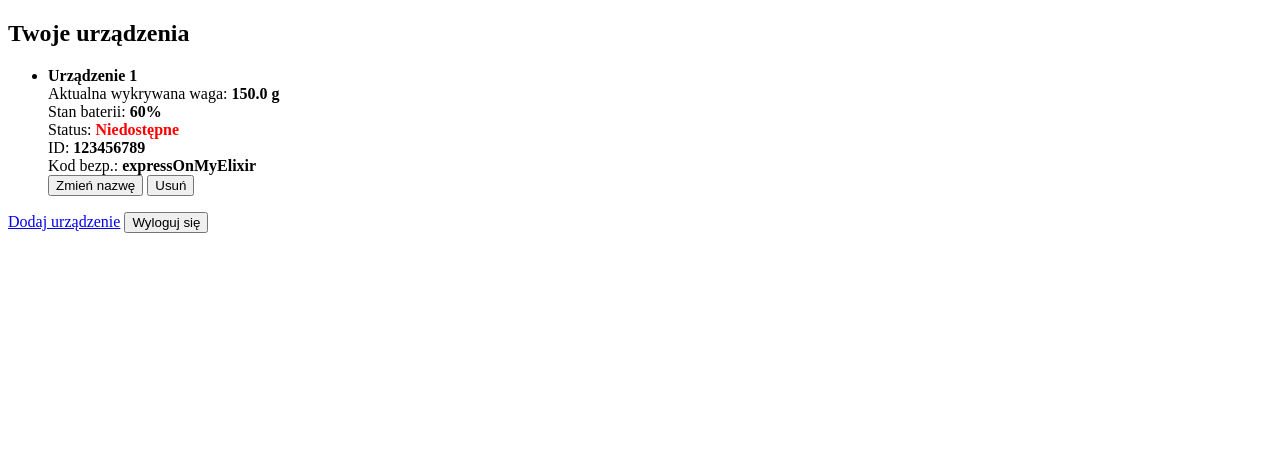
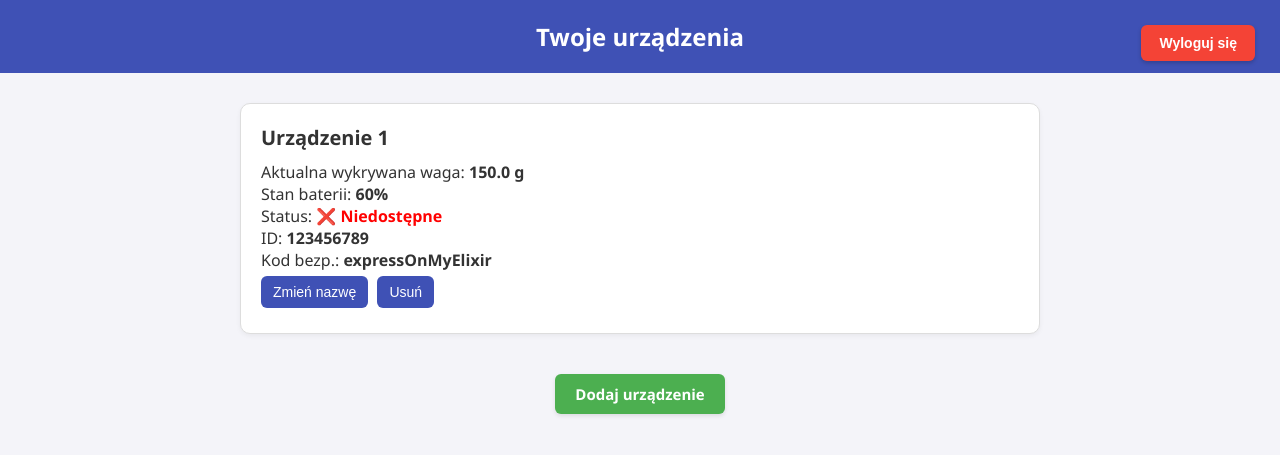
Before and after one commit to PaulinaKol/IoT-and-Cloud-Computing, a Django app: page /my_devices/ in a window 1280 px wide. Shown: the top 455 px of the page. Run offline with Django 5.2, Linux system fonts and the light colour scheme; a user stored in the database is signed in; data comes from the database, SQL or seed files in the repository; both versions use the stored data as it was after the commit.

Commit message:
frontend implementation

```diff
--- a/smartmailbox/core/static/core_css/my_devices.css
+++ b/smartmailbox/core/static/core_css/my_devices.css
@@ -1,11 +1,78 @@
+/* Ogólny wygląd */
+body {
+    margin: 0;
+    padding: 0;
+    font-family: 'Segoe UI', Tahoma, Geneva, Verdana, sans-serif;
+    background-color: #f4f4f9;
+    color: #333;
+}
+
+/* Nagłówek */
+h2 {
+    text-align: center;
+    padding: 20px;
+    background-color: #3f51b5;
+    color: white;
+    margin: 0;
+}
+
+/* Lista urządzeń */
+ul {
+    list-style-type: none;
+    padding: 0;
+    max-width: 800px;
+    margin: 30px auto;
+}
+
+li {
+    background-color: white;
+    border: 1px solid #ddd;
+    border-radius: 10px;
+    margin-bottom: 15px;
+    padding: 20px;
+    box-shadow: 0 2px 5px rgba(0,0,0,0.05);
+    position: relative;
+}
+
+/* Przyciski ogólne */
+button {
+    background-color: #3f51b5;
+    color: white;
+    border: none;
+    padding: 8px 12px;
+    margin: 5px 5px 5px 0;
+    border-radius: 6px;
+    cursor: pointer;
+    transition: background-color 0.3s ease;
+    font-size: 14px;
+}
+
+button:hover {
+    background-color: #303f9f;
+}
+
+/* Linki */
+a {
+    display: inline-block;
+    color: #3f51b5;
+    font-weight: bold;
+    text-decoration: none;
+}
+
+a:hover {
+    text-decoration: underline;
+}
+
+/* MODALE */
 .modal {
     display: none;
     position: fixed;
     z-index: 10;
     left: 0; top: 0;
     width: 100%; height: 100%;
-    background-color: rgba(0,0,0,0.4);
+    background-color: rgba(0, 0, 0, 0.4);
 }
+
 .modal-content {
     background-color: #fff;
     margin: 15% auto;
@@ -13,17 +80,157 @@
     border-radius: 8px;
     width: 300px;
     text-align: center;
+    box-shadow: 0 2px 10px rgba(0,0,0,0.3);
 }
 
+.modal-content input {
+    width: 80%;
+    padding: 8px;
+    margin-bottom: 10px;
+    border: 1px solid #aaa;
+    border-radius: 4px;
+}
+
+/* STATUSY URZĄDZENIA z ikonami i kolorami */
 .status-available {
     color: green;
     font-weight: bold;
 }
+.status-available::before {
+    content: "✅ ";
+}
+
 .status-low-battery {
     color: goldenrod;
     font-weight: bold;
+    animation: blink 1.2s infinite;
 }
+.status-low-battery::before {
+    content: "⚠️ ";
+}
+
 .status-unavailable {
     color: red;
     font-weight: bold;
 }
+.status-unavailable::before {
+    content: "❌ ";
+}
+
+/* Animacja mrugania dla niskiego poziomu baterii */
+@keyframes blink {
+    0% { opacity: 1; }
+    50% { opacity: 0.4; }
+    100% { opacity: 1; }
+}
+
+/* Sekcja przycisków akcji – wyśrodkowane i różne kolory */
+.action-buttons {
+    display: flex;
+    justify-content: center;
+    align-items: center;
+    gap: 20px;
+    margin: 40px auto;
+    flex-wrap: wrap;
+}
+
+.action-button {
+    display: flex;
+    align-items: center;
+}
+
+/* Dodaj urządzenie – kolor zielony */
+.action-button.add a {
+    background-color: #4caf50;
+}
+
+/* Wyloguj się – kolor czerwony */
+.action-button.logout button {
+    background-color: #f44336;
+}
+
+.action-button a,
+.action-button button {
+    color: white;
+    border: none;
+    padding: 10px 20px;
+    border-radius: 6px;
+    font-size: 15px;
+    cursor: pointer;
+    text-decoration: none;
+    transition: background-color 0.3s ease;
+    box-shadow: 0 2px 4px rgba(0,0,0,0.1);
+}
+
+.action-button a:hover {
+    background-color: #45a049;
+}
+
+.action-button button:hover {
+    background-color: #d32f2f;
+}
+
+/* RESPONSYWNOŚĆ */
+@media (max-width: 600px) {
+    ul {
+        margin: 10px;
+    }
+
+    li {
+        padding: 15px;
+    }
+
+    button {
+        width: 100%;
+        margin-top: 10px;
+    }
+
+    .modal-content {
+        width: 90%;
+    }
+
+    .action-buttons {
+        flex-direction: column;
+        align-items: center;
+    }
+
+    .action-button {
+        width: 100%;
+        justify-content: center;
+        margin-bottom: 10px;
+    }
+
+    .action-button a,
+    .action-button button {
+        width: 80%;
+        text-align: center;
+    }
+}
+
+/* Nazwa urządzenia – większa czcionka */
+.device-name {
+    font-size: 20px;
+    display: inline-block;
+    margin-bottom: 10px;
+    font-weight: 600;
+}
+
+.logout-top-right {
+    position: absolute;
+    top: 20px;
+    right: 20px;
+    background-color: #f44336;
+    color: white;
+    border: none;
+    padding: 10px 18px;
+    border-radius: 6px;
+    font-size: 14px;
+    cursor: pointer;
+    font-weight: bold;
+    box-shadow: 0 2px 4px rgba(0,0,0,0.2);
+    transition: background-color 0.3s ease;
+}
+
+.logout-top-right:hover {
+    background-color: #d32f2f;
+}
--- a/smartmailbox/core/templates/add_device.html
+++ b/smartmailbox/core/templates/add_device.html
@@ -1,6 +1,8 @@
 <!DOCTYPE html>
 <html>
 <head>
+    {% load static %}
+    <link rel="stylesheet" href="{% static 'core_css/add_device.css' %}">
     <title>Dodaj urządzenie</title>
 </head>
 <body>
--- a/smartmailbox/core/templates/login.html
+++ b/smartmailbox/core/templates/login.html
@@ -1,7 +1,11 @@
 <!DOCTYPE html>
 <html>
 <head>
+    {% load static %}
+    <link rel="stylesheet" href="{% static 'core_css/login.css' %}">
     <title>Logowanie</title>
+</head>
+
 </head>
 <body>
     <h2>Logowanie</h2>
--- a/smartmailbox/core/templates/my_devices.html
+++ b/smartmailbox/core/templates/my_devices.html
@@ -7,11 +7,18 @@
     <title>Moje urządzenia</title>
 </head>
 <body>
+    <!-- Przycisk Wyloguj się w prawym górnym rogu -->
+    <form method="post" action="{% url 'logout' %}">
+        {% csrf_token %}
+        <button type="submit" class="logout-top-right">Wyloguj się</button>
+    </form>
+
     <h2>Twoje urządzenia</h2>
+
     <ul>
     {% for device in devices %}
         <li>
-            <b>{{ device.name }}</b><br>
+            <span class="device-name">{{ device.name }}</span><br>
             <span>Aktualna wykrywana waga:</span> <b>{{ device.detected_weight }} g</b><br>
             <span>Stan baterii:</span> <b>{{ device.battery_level }}%</b><br>
             <span>Status:</span>
@@ -28,14 +35,14 @@
         <li>Brak urządzeń.</li>
     {% endfor %}
     </ul>
-</ul>
-    <a href="{% url 'add_device' %}">Dodaj urządzenie</a>
-    <form method="post" action="{% url 'logout' %}" style="display:inline;">
-        {% csrf_token %}
-        <button type="submit">Wyloguj się</button>
-    </form>
 
-    <!-- MODAL usuwania urzadzenia-->
+    <div class="action-buttons">
+        <div class="action-button add">
+            <a href="{% url 'add_device' %}">Dodaj urządzenie</a>
+        </div>
+    </div>
+
+    <!-- MODAL usuwania urządzenia -->
     <div id="myModal" class="modal">
         <div class="modal-content">
             <p id="modalMessage"></p>
@@ -44,8 +51,7 @@
         </div>
     </div>
 
-
-    <!-- MODAL zmiany nazwy urządzenia-->
+    <!-- MODAL zmiany nazwy urządzenia -->
     <div id="renameModal" class="modal">
         <div class="modal-content">
             <p id="renameModalMessage"></p>
@@ -54,13 +60,13 @@
             <button onclick="hideRenameModal()">Anuluj</button>
         </div>
     </div>
+
     <form id="renameForm" method="post" action="{% url 'rename_device' %}" style="display:none;">
         {% csrf_token %}
         <input type="hidden" name="device_id" id="renameDeviceId">
         <input type="hidden" name="new_name" id="renameDeviceNewName">
     </form>
 
-<script src="{% static 'core_js/my_devices.js' %}"></script>
-
+    <script src="{% static 'core_js/my_devices.js' %}"></script>
 </body>
 </html>
--- a/smartmailbox/core/templates/register.html
+++ b/smartmailbox/core/templates/register.html
@@ -1,6 +1,8 @@
 <!DOCTYPE html>
 <html>
 <head>
+    {% load static %}
+    <link rel="stylesheet" href="{% static 'core_css/register.css' %}">
     <title>Rejestracja</title>
 </head>
 <body>
```
Also changed, not shown: smartmailbox/core/static/core_css/add_device.css (added, +86 -0 lines), smartmailbox/core/static/core_css/login.css (added, +78 -0 lines), smartmailbox/core/static/core_css/register.css (added, +76 -0 lines), smartmailbox/db.sqlite3.
